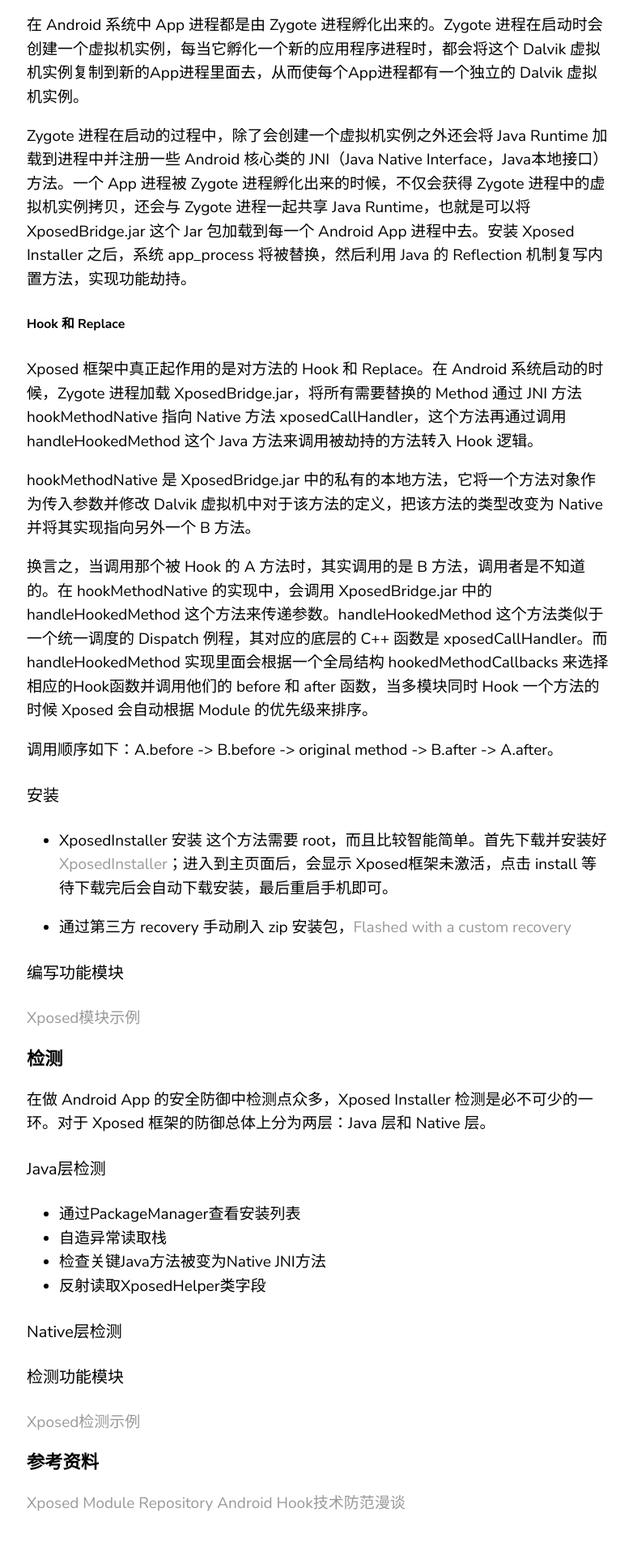
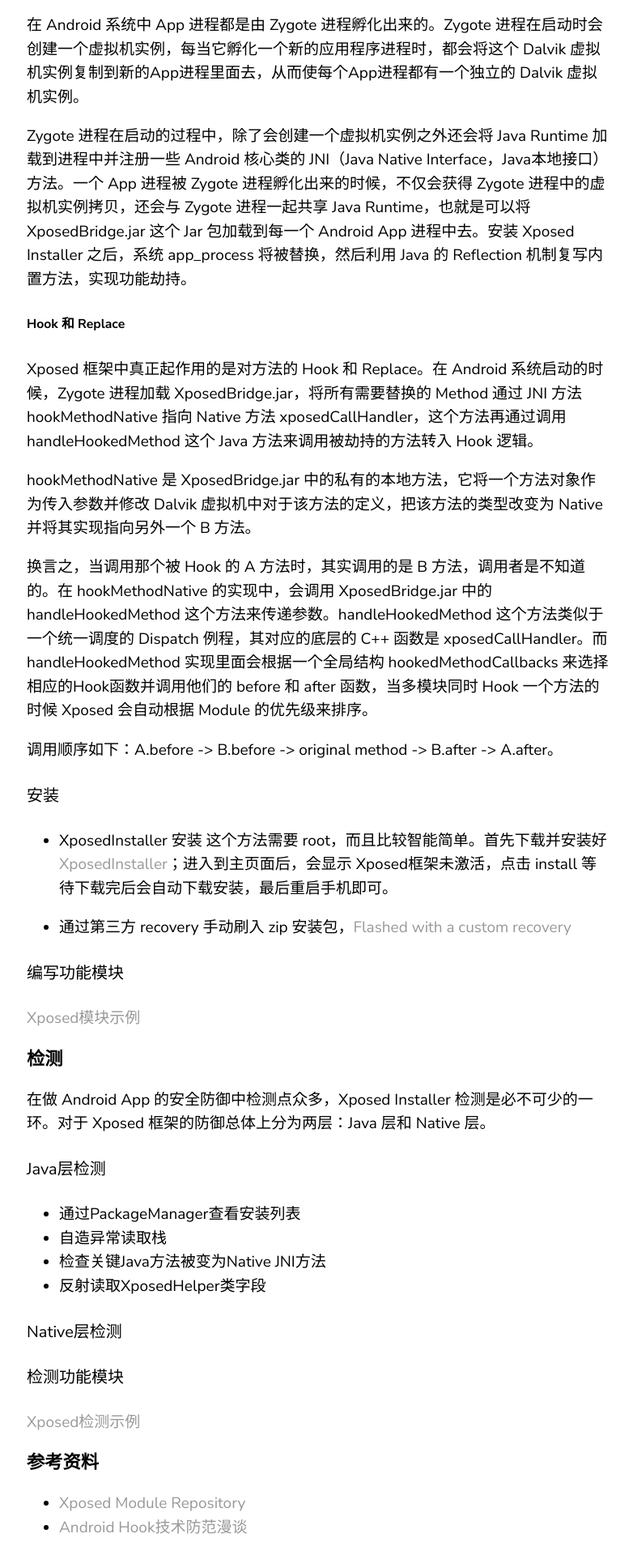
Before and after one commit to hellosmile/hellosmile.github.io, a Jekyll site: the page built from _posts/2020-06-21-xposed.markdown, in a window 1280 px wide. Shown: the part 690-2610 px from the top of the page at 81% size, without its empty margins (67-849 px from the left). Built offline with Jekyll 4.4.1, drawn with Linux system fonts in a browser that asks for light colours; before the commit the page ends 2581 px from its top, so only the background shows below that.

Commit message:
update style

```diff
--- a/_posts/2020-06-21-xposed.markdown
+++ b/_posts/2020-06-21-xposed.markdown
@@ -47,8 +47,8 @@ hookMethodNative 是 XposedBridge.jar 中的私有的本地方法，它将一个
 [Xposed检测示例](https://github.com/hellosmile/Xposed)
 
 ### 参考资料
-[Xposed Module Repository][Xposed Module Repository]
-[Android Hook技术防范漫谈][Android Anti Hooking]
+* [Xposed Module Repository][Xposed Module Repository]
+* [Android Hook技术防范漫谈][Android Anti Hooking]
 
 [XposedInstaller]: https://forum.xda-developers.com/showthread.php?p=58828974#post58828974
 [Xposed Module Repository]: https://repo.xposed.info/
```
